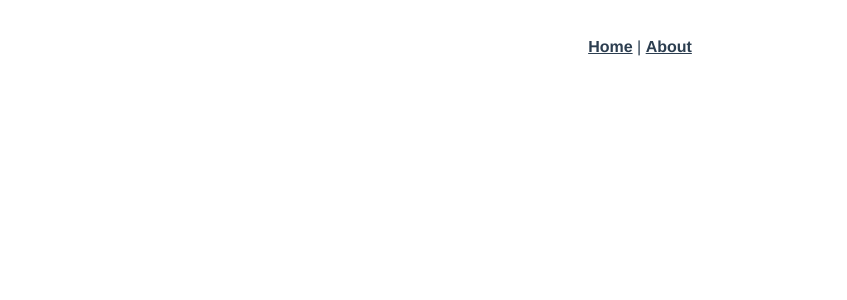
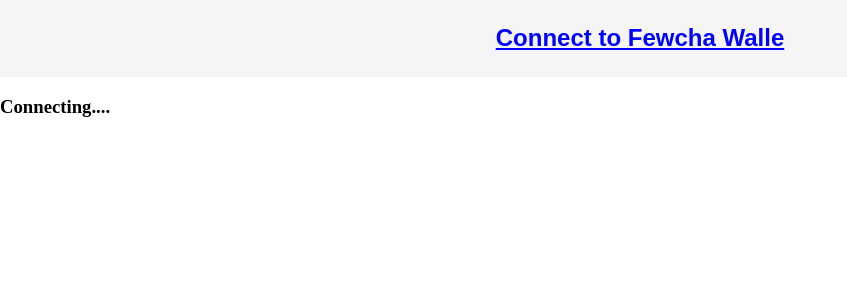
Before and after one commit to ChungNguyen97/connect_wallet, a Vue app: page /connect in a window 1280 px wide. Shown: the top 300 px of the page, without its empty margins (0-847 px from the left). Built offline with nearby package versions, Linux system fonts and the light colour scheme.

Commit message:
feat(new_page_connect_wallet): implement check connect to wallet

```diff
--- a/package.json
+++ b/package.json
@@ -8,6 +8,8 @@
     "lint": "vue-cli-service lint"
   },
   "dependencies": {
+    "@fewcha/web3": "^0.1.13",
+    "aptos": "^1.3.2",
     "core-js": "^3.8.3",
     "vue": "^2.6.14",
     "vue-router": "^3.5.1",
--- a/src/App.vue
+++ b/src/App.vue
@@ -1,32 +1,22 @@
 <template>
   <div id="app">
-    <nav>
-      <router-link to="/">Home</router-link> |
-      <router-link to="/about">About</router-link>
-    </nav>
-    <router-view/>
+    <header-comp />
+    <router-view />
   </div>
 </template>
 
+<script>
+import HeaderComp from "./components/header.vue";
+
+export default {
+  components: {
+    HeaderComp,
+  },
+};
+</script>
+
 <style lang="scss">
-#app {
-  font-family: Avenir, Helvetica, Arial, sans-serif;
-  -webkit-font-smoothing: antialiased;
-  -moz-osx-font-smoothing: grayscale;
-  text-align: center;
-  color: #2c3e50;
-}
-
-nav {
-  padding: 30px;
-
-  a {
-    font-weight: bold;
-    color: #2c3e50;
-
-    &.router-link-exact-active {
-      color: #42b983;
-    }
-  }
+body {
+  margin: 0;
 }
 </style>
--- /dev/null
+++ b/src/components/header.vue
@@ -0,0 +1,100 @@
+<template>
+  <header class="header">
+    <p v-if="!isConnect" @click="handleConnect">Connect to Fewcha Walle</p>
+    <div v-else class="option">
+      <p @click="hanldeDisConnect">Disconnect</p>
+      <p>
+        Balance
+        <span class="balance"> ({{ balance }}) </span>
+      </p>
+    </div>
+  </header>
+</template>
+
+<script>
+export default {
+  name: "HeaderComp",
+  data: () => ({
+    isConnect: "false",
+    balance: "",
+  }),
+  methods: {
+    async handleConnect() {
+      console.log("connecting.....");
+      const r = await window?.fewcha?.connect();
+      // console.log("r: ", r);
+      if (r.status === 200) {
+        this.isConnect = true;
+        const balance_value = await window?.fewcha?.getBalance();
+        console.log("b_v:", balance_value);
+        if (balance_value.data && typeof balance_value.data === "string") {
+          this.balance = balance_value.data;
+        }
+      }
+    },
+    async hanldeDisConnect() {
+      console.log("disconnect.....");
+      await window?.fewcha?.disconnect();
+      const isConnected = await window?.fewcha?.isConnected();
+      console.log("isConnected2: ", isConnected);
+      this.isConnect = await isConnected?.data;
+    },
+  },
+  async created() {
+    const isConnected3 = await window?.fewcha?.isConnected();
+    console.log("isConnected3", isConnected3);
+    this.isConnect = await isConnected3?.data;
+
+    const balance_start = await window?.fewcha?.getBalance();
+    console.log("balance_start", balance_start);
+    if (balance_start?.data && typeof balance_start?.data === "string") {
+      this.balance = balance_start.data;
+    }
+  },
+};
+</script>
+
+<style lang="scss" scoped>
+.header {
+  width: 100%;
+  background-color: #f5f5f5;
+  display: flex;
+  justify-content: center;
+  gap: 24px;
+  font-family: Arial, Helvetica, sans-serif;
+  p {
+    text-decoration: underline;
+    font-weight: 700;
+    font-size: 24px;
+    line-height: 120%;
+    color: blue;
+    &:hover {
+      cursor: pointer;
+      color: red;
+    }
+  }
+}
+.option {
+  display: flex;
+  column-gap: 24px;
+}
+nav {
+  display: flex;
+  justify-content: center;
+  gap: 24px;
+  a {
+    color: #333;
+    font-weight: 700;
+    font-size: 20px;
+    line-height: 120%;
+    text-decoration: none;
+    font-weight: bold;
+    color: #2c3e50;
+    padding: 7px 12px;
+
+    &.router-link-exact-active {
+      color: #42b983;
+    }
+  }
+}
+</style>
--- a/src/main.js
+++ b/src/main.js
@@ -5,8 +5,9 @@ import store from './store'
 
 Vue.config.productionTip = false
 
+
 new Vue({
   router,
   store,
-  render: h => h(App)
+  render: h => h((App))
 }).$mount('#app')
--- a/src/router/index.js
+++ b/src/router/index.js
@@ -1,6 +1,7 @@
 import Vue from 'vue'
 import VueRouter from 'vue-router'
 import HomeView from '../views/HomeView.vue'
+import ConnectPage from '../views/Connect.vue'
 
 Vue.use(VueRouter)
 
@@ -17,6 +18,11 @@ const routes = [
     // this generates a separate chunk (about.[hash].js) for this route
     // which is lazy-loaded when the route is visited.
     component: () => import(/* webpackChunkName: "about" */ '../views/AboutView.vue')
+  },
+  {
+    path:'/connect',
+    name:'connect',
+    component: ConnectPage
   }
 ]
 
--- /dev/null
+++ b/src/views/Connect.vue
@@ -0,0 +1,18 @@
+<template>
+  <div>
+    <h3>Connecting....</h3>
+  </div>
+</template>
+
+<script>
+export default {
+  name:'ConnectPage',
+  async created(){
+    await  window?.fewcha?.connect()
+  }
+}
+</script>
+
+<style>
+
+</style>
--- a/src/views/HomeView.vue
+++ b/src/views/HomeView.vue
@@ -1,18 +1,27 @@
 <template>
   <div class="home">
-    <img alt="Vue logo" src="../assets/logo.png">
-    <HelloWorld msg="Welcome to Your Vue.js App"/>
+    <h3 @click="handleClick" class="intro">Wellcome Fewcha Wallet</h3>
   </div>
 </template>
 
 <script>
-// @ is an alias to /src
-import HelloWorld from '@/components/HelloWorld.vue'
+export default {
+  name: "HomeView",
 
-export default {
-  name: 'HomeView',
-  components: {
-    HelloWorld
-  }
+  methods: {
+    handleClick() {
+      console.log(1);
+    },
+  },
+};
+</script>
+
+<style scoped>
+.intro {
+  text-align: center;
+  margin-top: 128px;
+  color: chocolate;
+  font-family: "Lucida Sans", "Lucida Sans Regular", "Lucida Grande",
+    "Lucida Sans Unicode", Geneva, Verdana, sans-serif;
 }
-</script>
+</style>
```
Also changed, not shown: 1 other file (tests, documents, lock files or other folders).
